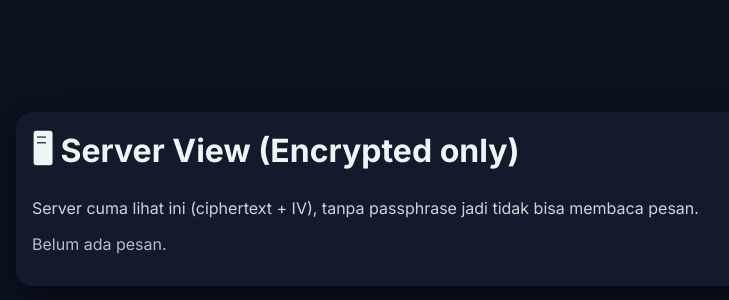
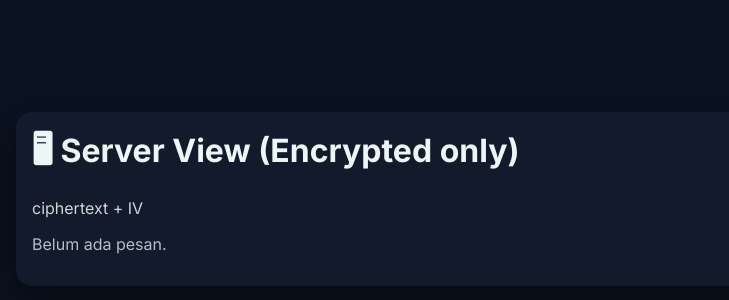
Before and after one commit to FathiyaS/Encrypted-Messaging-App, a Flask app: page /server in a window 1280 px wide. Shown: the part 201-501 px from the top of the page, without its empty margins (134-863 px from the left). Run offline with Flask 3, Linux system fonts and the light colour scheme.

```diff
--- a/templates/chat.html
+++ b/templates/chat.html
@@ -164,7 +164,7 @@
       </div>
       <p class="muted">Kunci diturunkan lokal (PBKDF2) dan tidak dikirim ke server.</p>
       <hr style="border-color:rgba(255,255,255,.08);margin:12px 0">
-      <button class="btn ghost" id="serverView" onclick="window.open('/server','_blank')">Open Server View</button>
+
     </div>
 
     <!-- RIGHT: chat -->
--- a/templates/login.html
+++ b/templates/login.html
@@ -77,7 +77,7 @@
     {% if error %}<div class="err">{{ error }}</div>{% endif %}
     <form method="POST">
       <label>Username</label>
-      <input name="username" placeholder="e.g. Zeera" required>
+      <input name="username" placeholder="your name" required>
       <div class="row">
         <div style="flex:1">
           <label>Room</label>
--- a/templates/server.html
+++ b/templates/server.html
@@ -56,7 +56,7 @@ h1 {
 <body>
   <div class="card">
     <h1>🖥 Server View (Encrypted only)</h1>
-    <p style="opacity:.85">Server cuma lihat ini (ciphertext + IV), tanpa passphrase jadi tidak bisa membaca pesan.</p>
+    <p style="opacity:.85">ciphertext + IV</p>
     {% for m in messages %}
       <div class="item">
         <div class="meta">{{ m.ts }} • from <b>{{ m.sender }}</b> • room <b>{{ m.room }}</b> • iv=<code>{{ m.iv }}</code></div>
```
Also changed, not shown: 4 other files.
